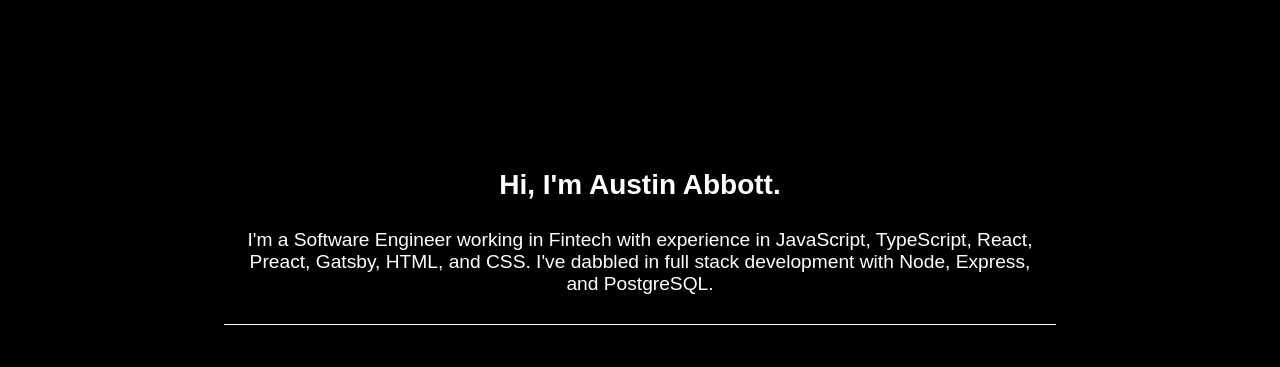
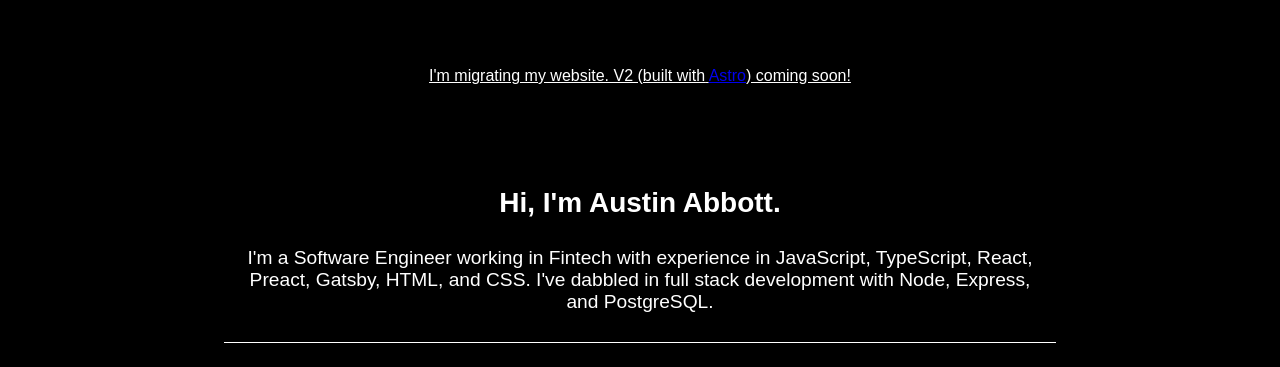
Before and after one commit to AustinAbbott/portfolio, a Gatsby site in the folder Main/: page / in a window 1280 px wide. Shown: the part 131-498 px from the top of the page. Built offline with nearby package versions, Linux system fonts and the light colour scheme; Gatsby itself is replaced by a stand-in of ours.

Commit message:
Add deprecation note (#52)

```diff
--- a/Main/src/pages/index.js
+++ b/Main/src/pages/index.js
@@ -8,8 +8,14 @@
     <div className="page">
       <Header />
       <div className="page-content">
-      <About />
-      <Skills />
+        <div>
+          <u>
+            I'm migrating my website. V2 (built with{" "}
+            <a href="https://astro.build/">Astro</a>) coming soon!
+          </u>
+        </div>
+        <About />
+        <Skills />
       </div>
     </div>
   )
```
